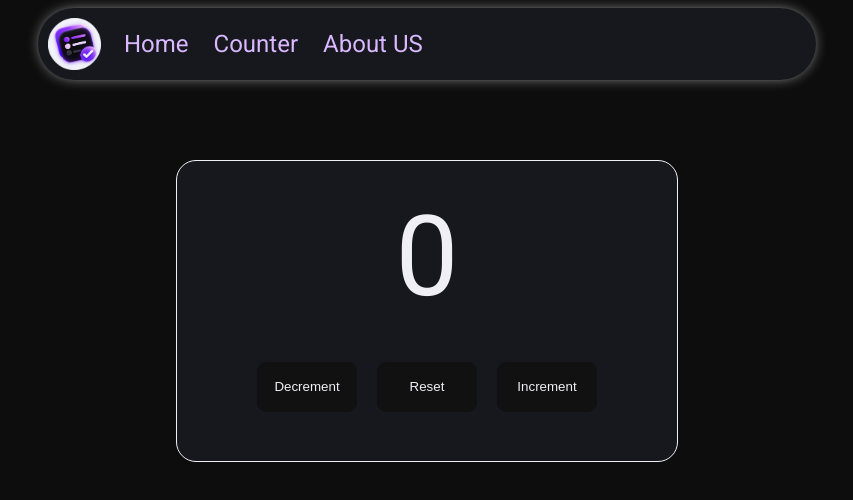
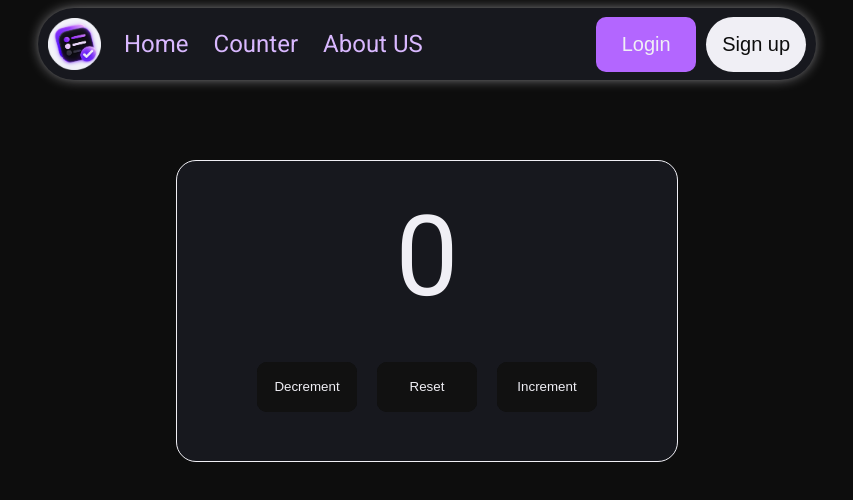
Before and after one commit to Mohamedlpr/Task-manager, a React (Vite) app in the folder Frontend/: page /counter in a window 1280 px wide. Shown: the top 500 px of the page, without its empty margins (213-1066 px from the left). Built offline with nearby package versions, Linux system fonts and the light colour scheme; the HTML template or start-up script is replaced by a standard one.

Commit message:
adding login and signup icons to the navbar

```diff
--- a/Frontend/src/components/Header.jsx
+++ b/Frontend/src/components/Header.jsx
@@ -16,6 +16,10 @@ function Header() {
             About US
           </Link>
         </div>
+        <div className="auth">
+          <button id="login"><span className="loginSpan">Login</span></button>
+          <button id="signup"><span className="signupSpan">Sign up</span></button>
+        </div>
       </header>
     </div>
   );
--- a/Frontend/src/index.css
+++ b/Frontend/src/index.css
@@ -7,7 +7,7 @@ body {
   box-sizing: border-box;
 }
 
-.navWrapper{
+.navWrapper {
   display: flex;
   justify-content: center;
   width: 100%;
@@ -27,8 +27,8 @@ body {
   transition: box-shadow 0.3s ease-in-out;
 }
 
-.nav:hover{
-  box-shadow: 0px 0px 15px 0px #D9B8FF;
+.nav:hover {
+  box-shadow: 0px 0px 15px 0px #d9b8ff;
 }
 
 .nav img {
@@ -79,6 +79,97 @@ body {
 .navItems:hover::before {
   transform: scaleX(1);
 }
+
+.auth {
+  display: flex;
+  flex-direction: row;
+  align-items: center;
+  margin-left: auto;
+  gap: 10px;
+}
+
+.auth button {
+  display: block;
+  width: 100px;
+  height: 55px;
+  border: none;
+  outline: none;
+  cursor: pointer;
+  border-radius: 10px;
+  position: relative;
+  transition: all .35s;
+  overflow: hidden;
+}
+
+.auth #signup {
+  background-color: #f0eff5;
+  border-radius: 50px;
+}
+
+.auth #signup .signupSpan {
+  position: relative;
+  font-size: 1.5em;
+  color: #0d0d0d;
+  transition: .5s;
+  z-index: 3;
+}
+
+.auth #signup:hover .signupSpan {
+  color: #f0eff5;
+  transform: rotateY(360deg);
+}
+
+.auth #login:before,
+.auth #signup:before {
+  content: "";
+  position: absolute;
+  top: 100%;
+  left: 0;
+  width: 100%;
+  height: 100%;
+  transition: .5s;
+  z-index: 2;
+}
+
+.auth #signup:before {
+  background: #B366FF;
+}
+
+.auth #signup:hover:before {
+  top: 0;
+}
+
+.auth #login {
+  background-color: #B366FF;
+}
+
+#login .loginSpan{
+  position: relative;
+  font-size: 1.5em;
+  transition: .5s;
+  z-index: 3;
+  color: #f0eff5;
+}
+
+.auth #login:hover .loginSpan {
+  color: #0d0d0d;
+  transform: rotateY(360deg);
+}
+
+.auth #login:before{
+  background-color: #f0eff5;
+}
+
+.auth #login:hover:before {
+  top: 0;
+}
+
+
+
+
+
+
+
 
 .taskContainer {
   display: flex;
@@ -175,7 +266,15 @@ body {
   content: "";
   background: linear-gradient(
     45deg,
-    #5B21B6, #7C3AED, #B366FF, #d9b8ff, #e448ec, #F472B6, #6366F1, #2270ee, #3590e6
+    #5b21b6,
+    #7c3aed,
+    #b366ff,
+    #d9b8ff,
+    #e448ec,
+    #f472b6,
+    #6366f1,
+    #2270ee,
+    #3590e6
   );
   position: absolute;
   top: -2px;
```
